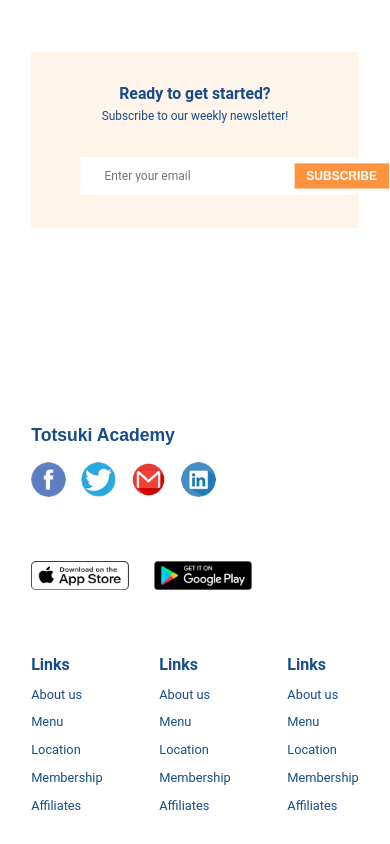
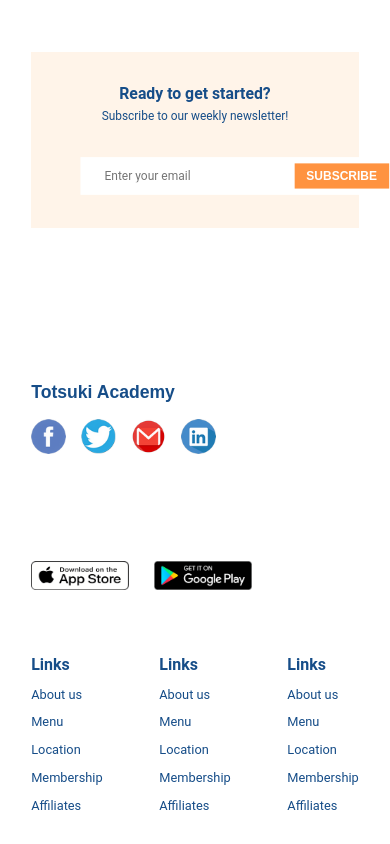
Before and after one commit to BrylleMutia/restaurant-landing-page, a React (Create React App) app: page / in a window 390 px wide. Shown: the part 5287-6131 px from the top of the page. Built offline with nearby package versions, Linux system fonts and the light colour scheme.

Commit message:
initial commit on branch RealExample

```diff
--- a/src/components/footer/Footer.module.css
+++ b/src/components/footer/Footer.module.css
@@ -115,10 +115,6 @@
  "download"
  "links";
   }
-  .footer__contact {
-    -ms-flex-item-align: end;
-        align-self: flex-end;
-  }
   .footer__download {
     width: 75%;
   }
--- a/src/components/footer/Footer.module.scss
+++ b/src/components/footer/Footer.module.scss
@@ -90,7 +90,6 @@
             "links";
 
         &__contact {
-            align-self: flex-end;
         }
 
         &__download {
```
Also changed, not shown: 1 other file (tests, documents, lock files or other folders).
